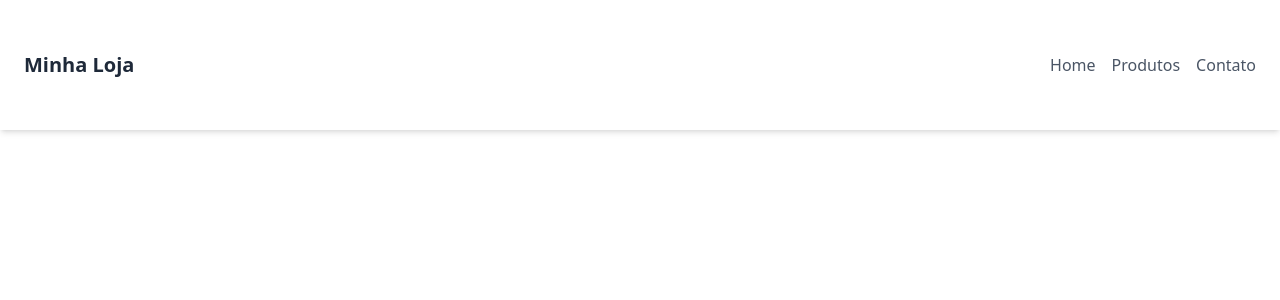
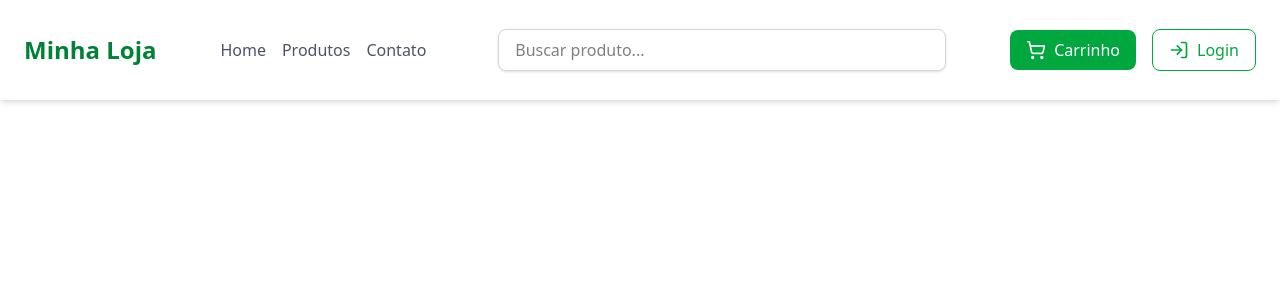
Before and after one commit to Marcos9868/pp_ecommerce_frontend_refactored, a Next.js app: page / in a window 1280 px wide. Shown: the top 300 px of the page. Built offline with nearby package versions, Linux system fonts and the light colour scheme.

Commit message:
Feat: fragment

```diff
--- a/src/components/header/index.tsx
+++ b/src/components/header/index.tsx
@@ -1,16 +1,45 @@
 'use client';
 
 import React from 'react';
+import { ShoppingCart, LogIn } from 'lucide-react';
 
 export const Header: React.FC = () => {
   return (
-    <header className="w-full h-[130px] bg-white shadow-md px-6 py-4 flex items-center justify-between">
-      <div className="text-xl font-bold text-gray-800">Minha Loja</div>
-      <nav className="flex gap-4">
-        <a href="#" className="text-gray-600 hover:text-gray-900">Home</a>
-        <a href="#" className="text-gray-600 hover:text-gray-900">Produtos</a>
-        <a href="#" className="text-gray-600 hover:text-gray-900">Contato</a>
-      </nav>
-    </header>
+    <>
+      <header className="w-full h-[100px] bg-white shadow-md px-6 py-4 flex flex-wrap items-center justify-between gap-4">
+        {/* Logo */}
+        <div className="text-2xl font-bold text-green-700">
+          Minha Loja
+        </div>
+        <div>
+          <nav className="hidden md:flex gap-4 mr-2">
+            <a href="#" className="text-gray-600 hover:text-gray-900">Home</a>
+            <a href="#" className="text-gray-600 hover:text-gray-900">Produtos</a>
+            <a href="#" className="text-gray-600 hover:text-gray-900">Contato</a>
+          </nav>
+        </div>
+
+        {/* Barra de Pesquisa */}
+        <div className="flex-1 max-w-md w-full">
+          <input
+            type="text"
+            placeholder="Buscar produto..."
+            className="w-full px-4 py-2 border border-gray-300 rounded-lg shadow-sm focus:outline-none focus:ring-2 focus:ring-green-500"
+          />
+        </div>
+
+        {/* Navegação + Ações */}
+        <div className="flex gap-4 items-center">
+          <button className="flex items-center gap-2 px-4 py-2 bg-green-600 text-white rounded-lg hover:bg-green-700 transition">
+            <ShoppingCart size={20} />
+            Carrinho
+          </button>
+          <button className="flex items-center gap-2 px-4 py-2 border border-green-600 text-green-600 rounded-lg hover:bg-green-50 transition">
+            <LogIn size={20} />
+            Login
+          </button>
+        </div>
+      </header>
+    </>
   );
 };
```
